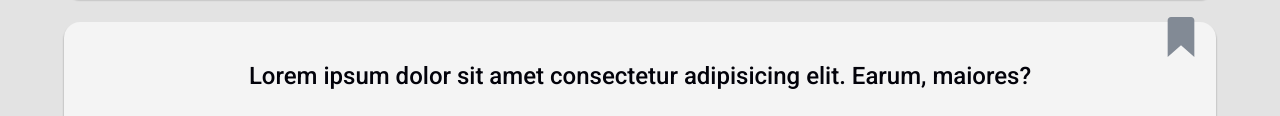
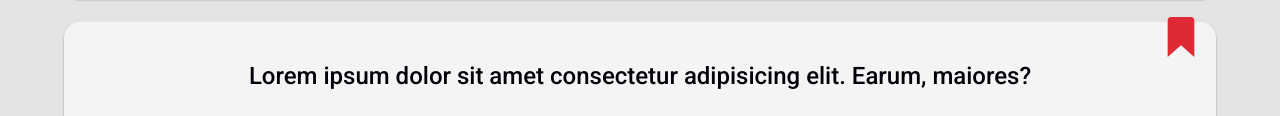
Before and after one commit to jecaps/Quiz-App, a plain HTML site: page index.html in a window 1280 px wide. Shown: the part 406-522 px from the top of the page. Drawn offline with Linux system fonts and the light colour scheme.

Commit message:
Add bookmarked class

```diff
--- a/index.html
+++ b/index.html
@@ -37,7 +37,7 @@
     </div>
 
     <div class="card">
-      <div class="card__bookmark">
+      <div class="card__bookmark card__bookmark--marked">
         <svg class="card__bookmark__icon" xmlns="http://www.w3.org/2000/svg" x="0px" y="0px" width="25" height="25"
           viewBox="0 0 30 30">
           <path d="M23,27l-8-7l-8,7V5c0-1.105,0.895-2,2-2h12c1.105,0,2,0.895,2,2V27z">
```
